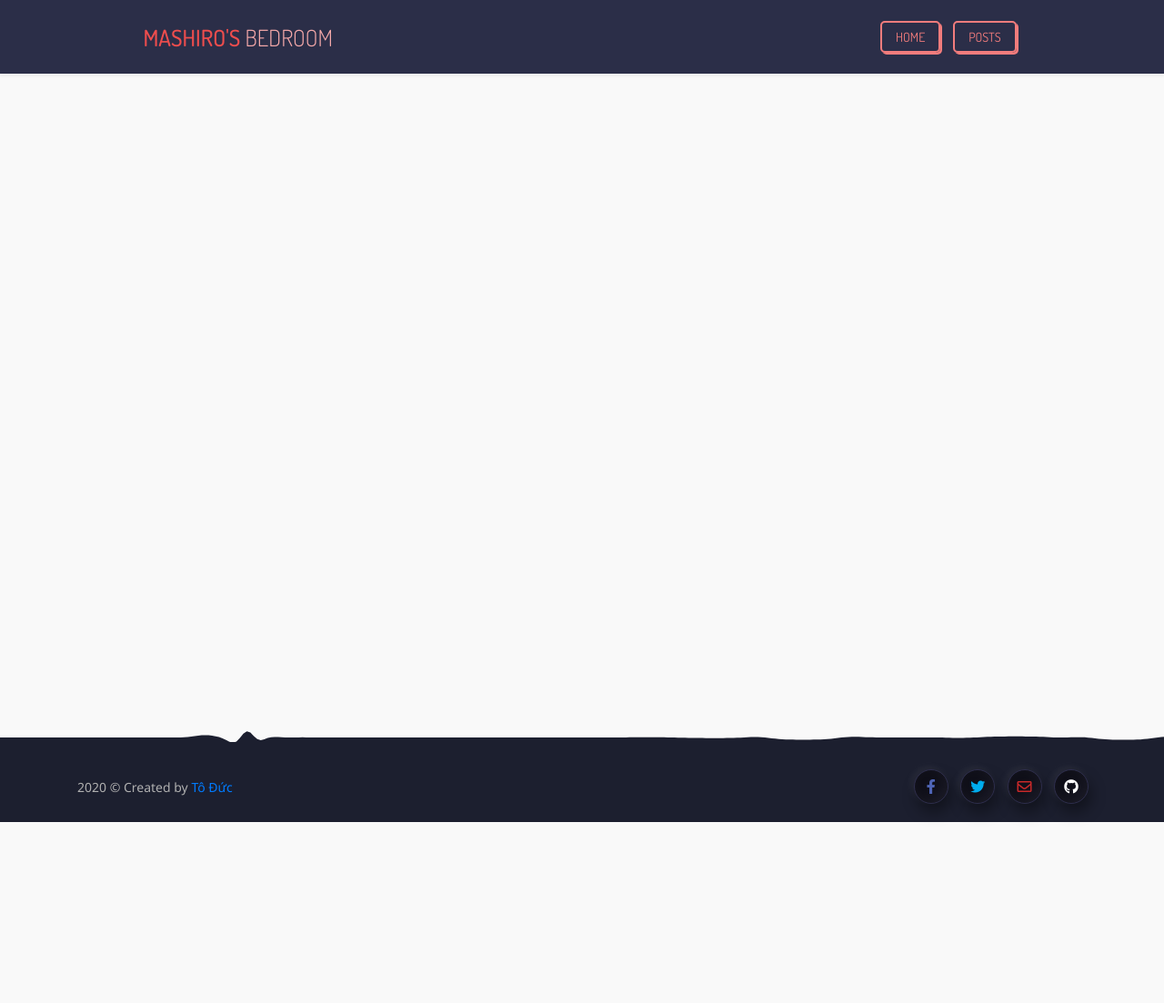
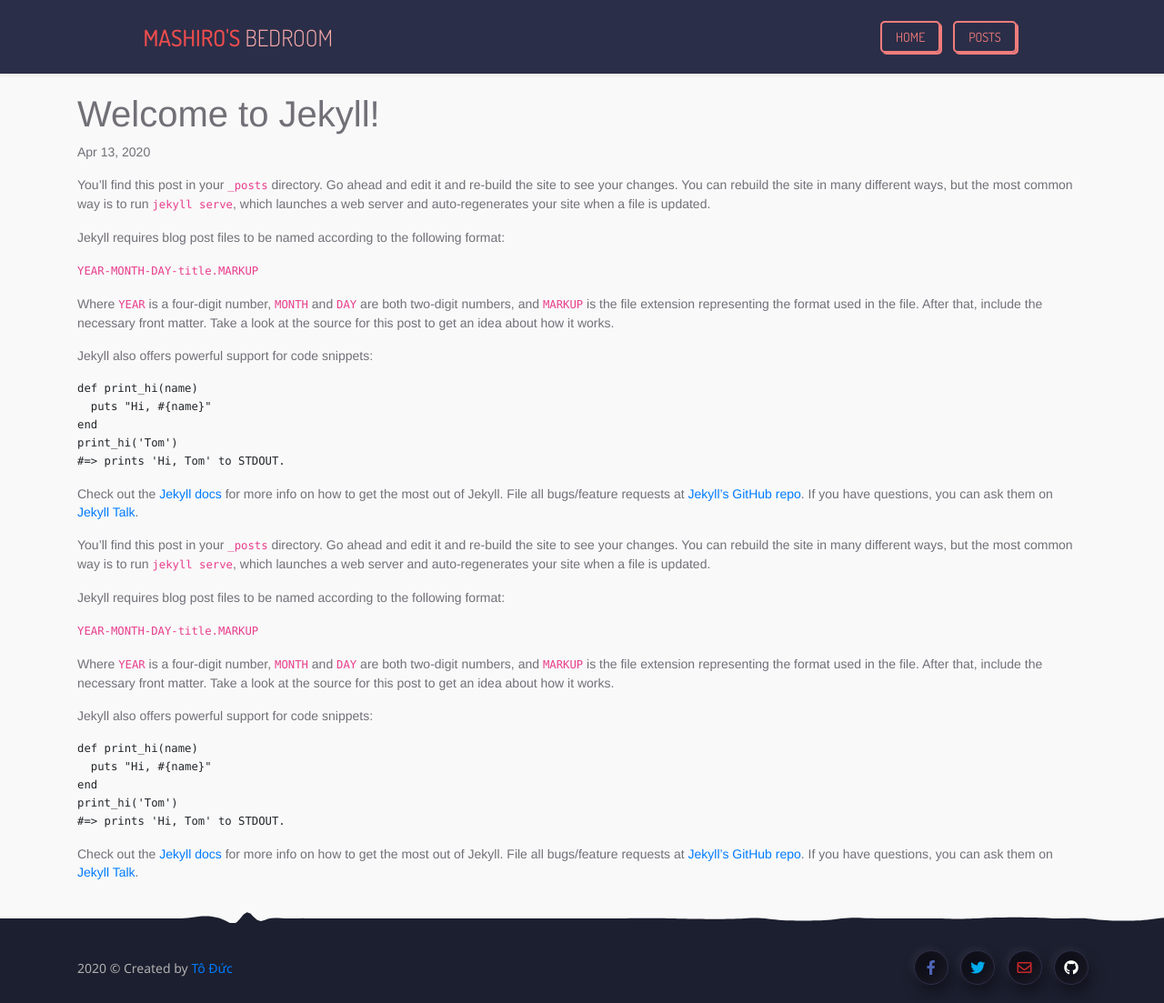
Before and after one commit to 20toduc01/20toduc01.github.io, a Jekyll site: the page built from _posts/2020-04-14-welcome-to-jekyll.markdown, in a window 1280 px wide. Shown: the whole page at 91% size. Built offline with Jekyll 4.4.1, drawn with Linux system fonts in a browser that asks for light colours; nearby versions of some CDN libraries; before the commit the page ends 904 px from its top, so only the background shows below that.

Commit message:
Fix article display

```diff
--- a/_layouts/post.html
+++ b/_layouts/post.html
@@ -1,3 +1,29 @@
 ---
 layout: default
 ---
+<div class="container">
+<article class="post h-entry" itemscope itemtype="http://schema.org/BlogPosting">
+
+  <div class="post-header">
+    <h1 class="post-title p-name" itemprop="name headline">{{ page.title | escape }}</h1>
+    <p class="post-meta">
+      <time class="dt-published" datetime="{{ page.date | date_to_xmlschema }}" itemprop="datePublished">
+        {%- assign date_format = site.minima.date_format | default: "%b %-d, %Y" -%}
+        {{ page.date | date: date_format }}
+      </time>
+      {%- if page.author -%}
+        • <span itemprop="author" itemscope itemtype="http://schema.org/Person"><span class="p-author h-card" itemprop="name">{{ page.author }}</span></span>
+      {%- endif -%}</p>
+  </div>
+
+  <div class="post-content e-content" itemprop="articleBody">
+    {{ content }}
+  </div>
+
+  {%- if site.disqus.shortname -%}
+    {%- include disqus_comments.html -%}
+  {%- endif -%}
+
+  <a class="u-url" href="{{ page.url | relative_url }}" hidden></a>
+</article>
+</div>
--- a/_posts/2020-04-14-welcome-to-jekyll.markdown
+++ b/_posts/2020-04-14-welcome-to-jekyll.markdown
@@ -27,3 +27,27 @@
 [jekyll-docs]: https://jekyllrb.com/docs/home
 [jekyll-gh]:   https://github.com/jekyll/jekyll
 [jekyll-talk]: https://talk.jekyllrb.com/
+
+You’ll find this post in your `_posts` directory. Go ahead and edit it and re-build the site to see your changes. You can rebuild the site in many different ways, but the most common way is to run `jekyll serve`, which launches a web server and auto-regenerates your site when a file is updated.
+
+Jekyll requires blog post files to be named according to the following format:
+
+`YEAR-MONTH-DAY-title.MARKUP`
+
+Where `YEAR` is a four-digit number, `MONTH` and `DAY` are both two-digit numbers, and `MARKUP` is the file extension representing the format used in the file. After that, include the necessary front matter. Take a look at the source for this post to get an idea about how it works.
+
+Jekyll also offers powerful support for code snippets:
+
+{% highlight ruby %}
+def print_hi(name)
+  puts "Hi, #{name}"
+end
+print_hi('Tom')
+#=> prints 'Hi, Tom' to STDOUT.
+{% endhighlight %}
+
+Check out the [Jekyll docs][jekyll-docs] for more info on how to get the most out of Jekyll. File all bugs/feature requests at [Jekyll’s GitHub repo][jekyll-gh]. If you have questions, you can ask them on [Jekyll Talk][jekyll-talk].
+
+[jekyll-docs]: https://jekyllrb.com/docs/home
+[jekyll-gh]:   https://github.com/jekyll/jekyll
+[jekyll-talk]: https://talk.jekyllrb.com/
```
